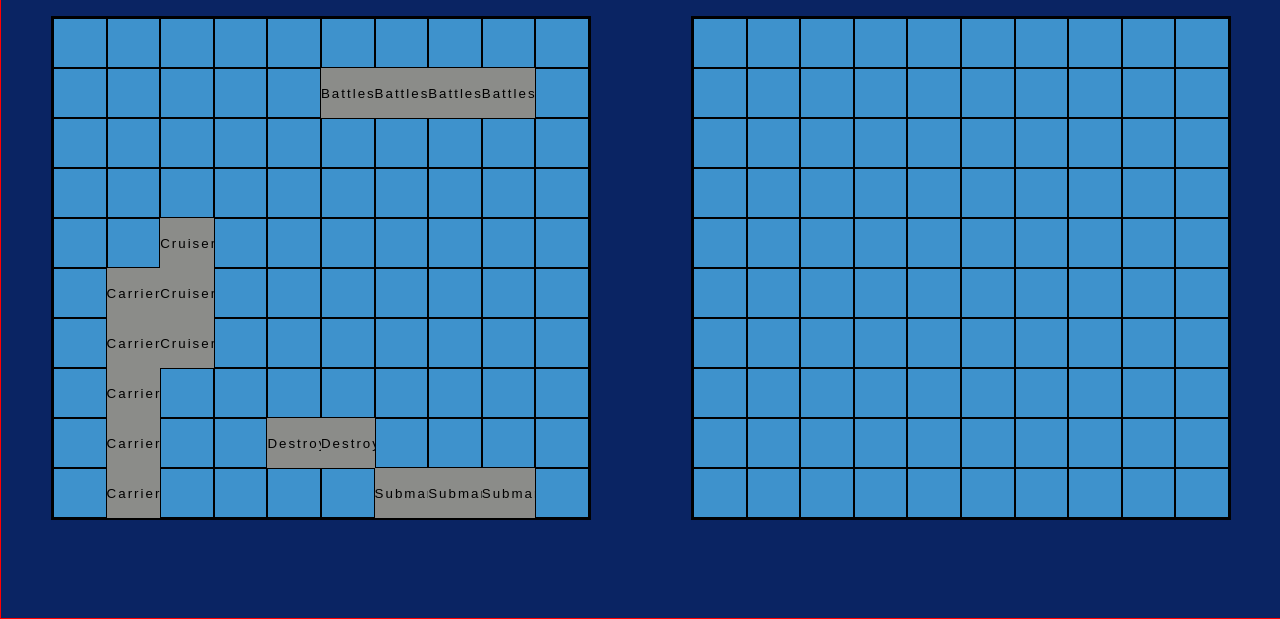
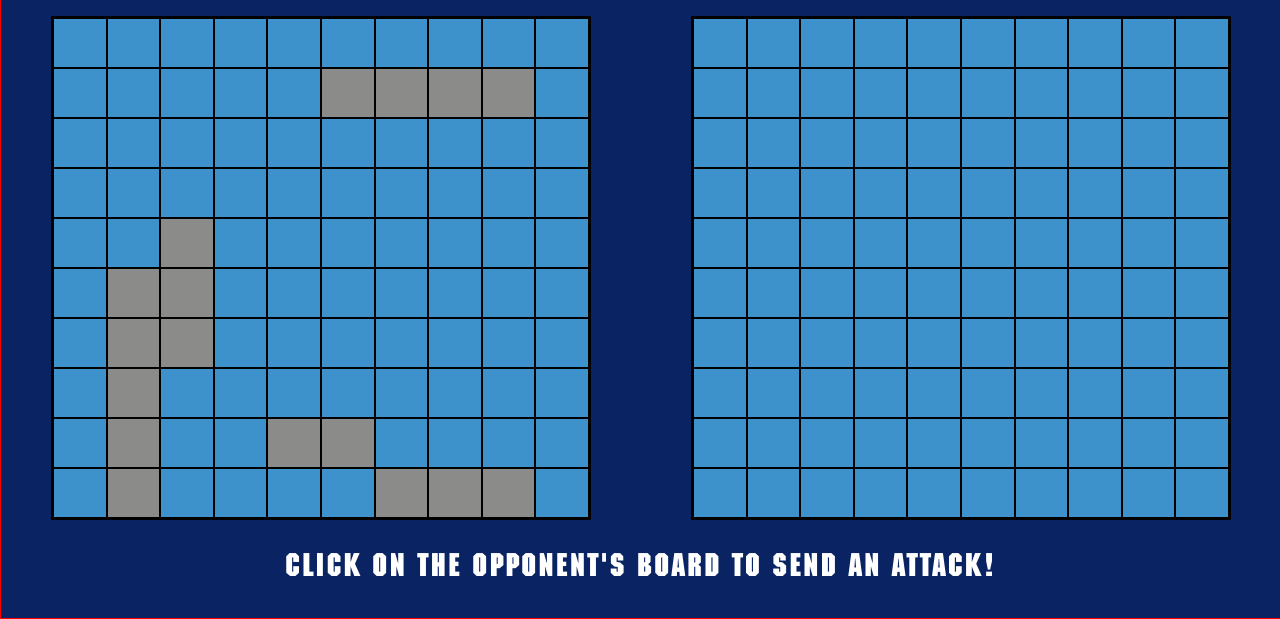
Before and after one commit to resoj/battleship, a website built with webpack: page src/index.html in a window 1280 px wide. Shown: the part 183-802 px from the top of the page. Built offline with nearby package versions, Linux system fonts and the light colour scheme; files whose address does not match are found by name.

Commit message:
Add instruction for player for the first attack

```diff
--- a/src/style.css
+++ b/src/style.css
@@ -101,6 +101,7 @@ body {
 
 #footer {
     display: flex;
+    font-size: 2rem;
     justify-content:center;
     align-items: center;
     padding: 20px;
--- a/src/uicontroller.js
+++ b/src/uicontroller.js
@@ -29,6 +29,9 @@ class UIController {
 
         this.renderBoard('player-one-board-area', this.playerOne.gameboard, true);
         this.renderBoard('player-two-board-area', this.playerTwo.gameboard, false);
+
+        const footer = document.getElementById('footer');
+        footer.textContent = "Click on the opponent's board to send an attack!"
     }
 
     createButton(text, classNames = []) {
@@ -90,9 +93,7 @@ class UIController {
 
         if (isPlayer) {
             if (cell instanceof Ship) {
-                gridCell.textContent = cell.name;
                 gridCell.style.backgroundColor = 'var(--ship-color)';
-                gridCell.style.border = 'none';
             }
         } else {
             gridCell.addEventListener('click', () => this.handleAttack(rowIndex, colIndex, gridCell));
@@ -101,6 +102,8 @@ class UIController {
     }
 
     handleAttack(x, y, gridCell) {
+        const footer = document.getElementById('footer');
+        footer.innerHTML = '';
         if (!gridCell.classList.contains('attacked')) {
             const cell = this.playerTwo.gameboard.gameboard[x][y];
             const color = cell ? this.markHit(cell) : this.markMiss();
```
